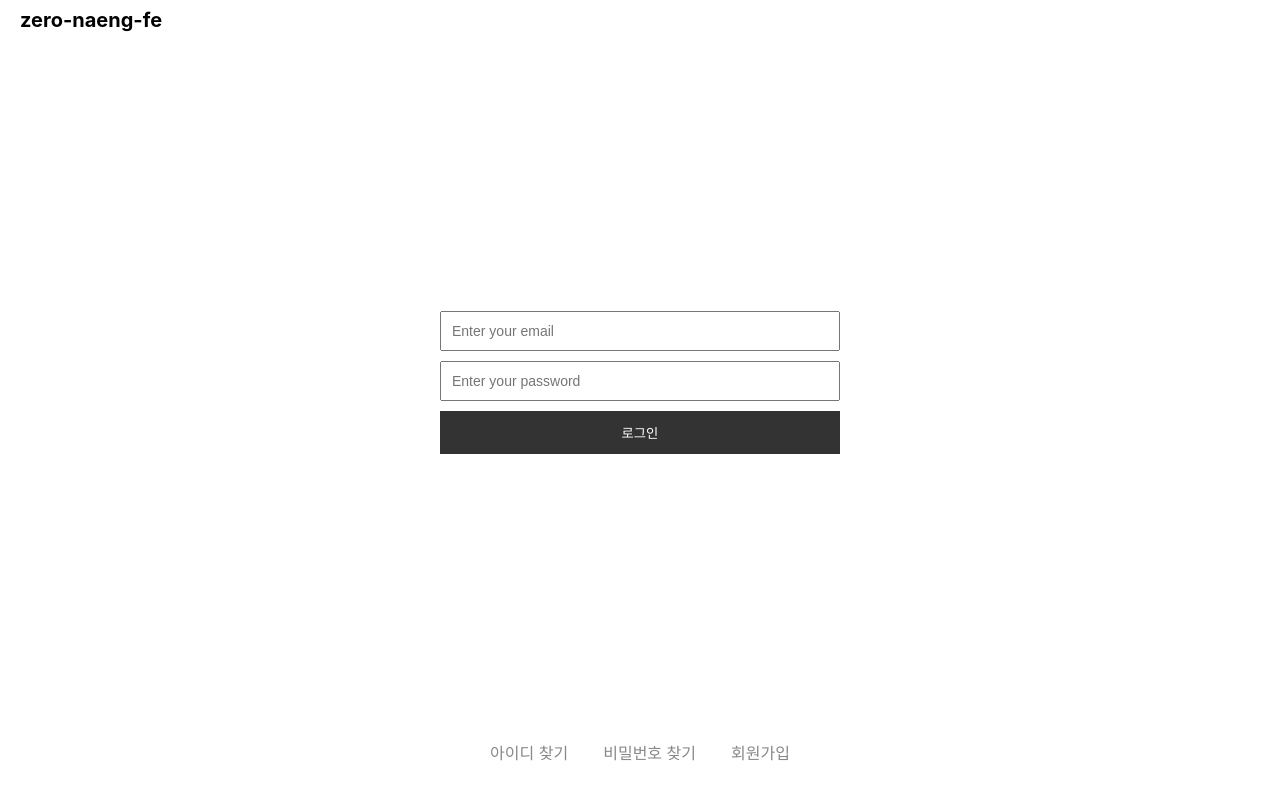
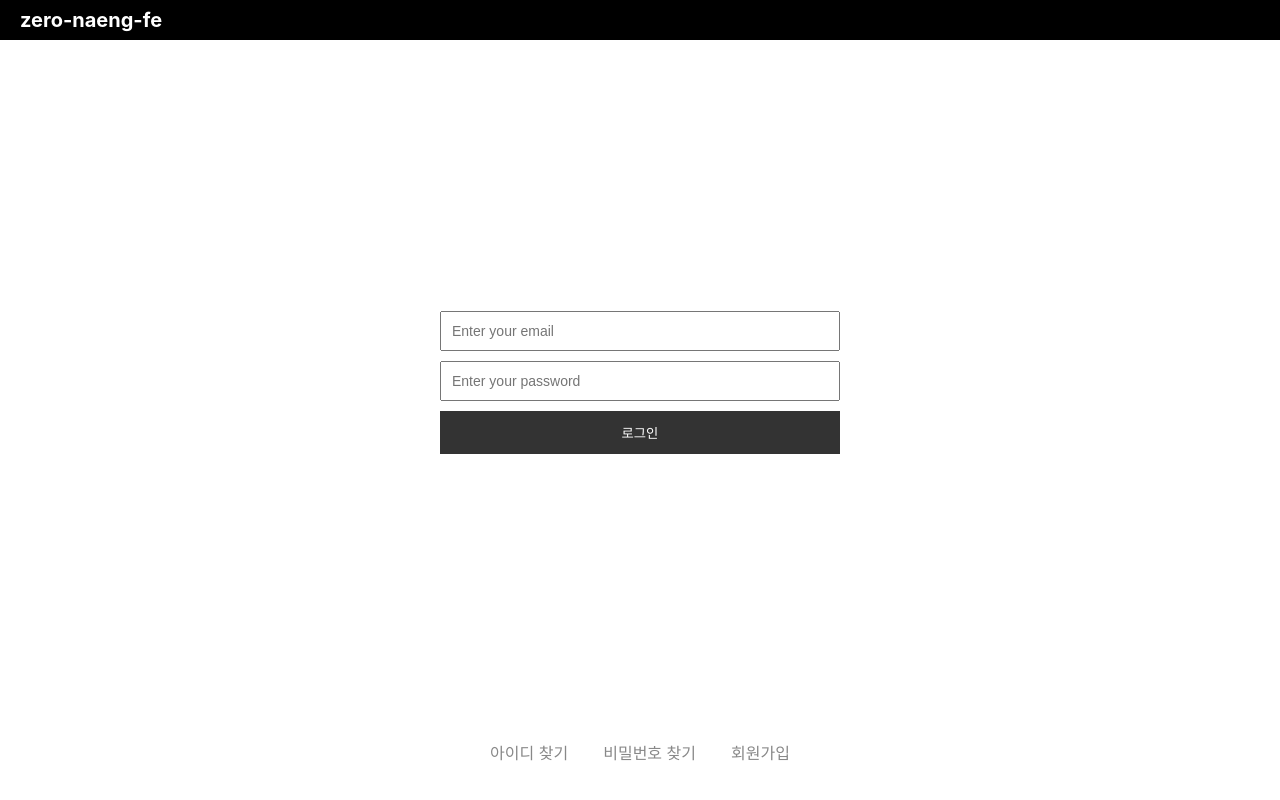
Before and after one commit to ksb214-hub/Recipe_project2, a React (Create React App) app: page /login in a window 1280 px wide. Shown: the top 800 px of the page. Built offline with nearby package versions, Linux system fonts and the light colour scheme.

Commit message:
nav background black 변경 color white변경

```diff
--- a/src/Login/Login.css
+++ b/src/Login/Login.css
@@ -5,20 +5,21 @@
   min-height: 100vh;
 }
 
-/* 🔹 NAV */
+/*  NAV */
 .nav {
   width: 100%;
   height: 0;
   padding: 20px;
   display: flex;
   align-items: center;
+  background: black;
 }
 
 .logo {
   text-decoration: none;
   font-size: 20px;
   font-weight: bold;
-  color: black;
+  color: white;
 }
 
 /* 🔹 MAIN */
--- a/src/Main/Main.css
+++ b/src/Main/Main.css
@@ -38,7 +38,7 @@
   opacity: 0.8;
 }
 
-/* 🔥 반응형 */
+/*  반응형 */
 @media only screen and (max-width: 833px) {
   .zero-naeng-fe_nav {
     display: flex;
```
